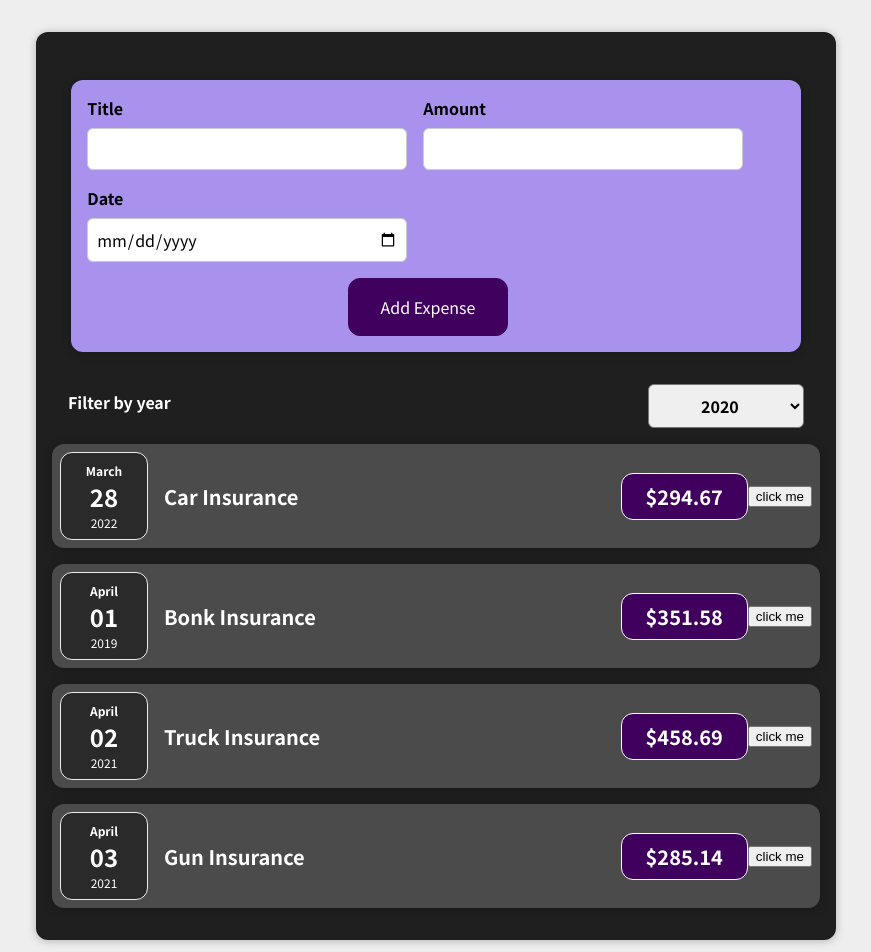
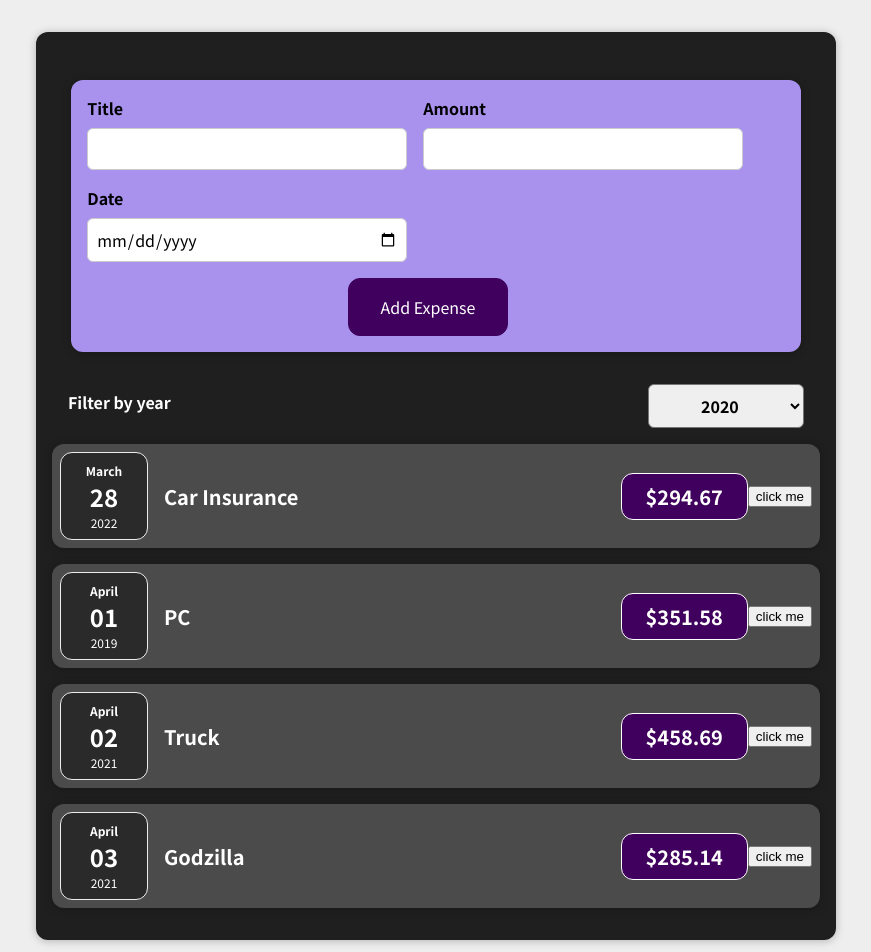
Before and after one commit to Lougerb/react-crash-course, a React (Create React App) app in the folder 01-intro/: page / in a window 1280 px wide. Shown: the top 952 px of the page, without its empty margins (204-1075 px from the left). Built offline with nearby package versions, Linux system fonts and the light colour scheme.

Commit message:
organized render expenses

```diff
--- a/01-intro/src/components/Expenses/ExpensesData.js
+++ b/01-intro/src/components/Expenses/ExpensesData.js
@@ -7,17 +7,17 @@ const ExpensesData = [
   },
   {
     id: 2,
-    title: "Bonk Insurance",
+    title: "PC",
     amount: 351.58,
     date: new Date(2019, 3, 1),
   },
   {
     id: 3,
-    title: "Truck Insurance",
+    title: "Truck ",
     amount: 458.69,
     date: new Date(2021, 3, 2),
   },
-  { id: 4, title: "Gun Insurance", amount: 285.14, date: new Date(2021, 3, 3) },
+  { id: 4, title: "Godzilla", amount: 285.14, date: new Date(2021, 3, 3) },
 ];
 
 export default ExpensesData;
--- a/01-intro/src/components/Expenses/RenderExpenses.js
+++ b/01-intro/src/components/Expenses/RenderExpenses.js
@@ -11,11 +11,7 @@ function RenderExpenses() {
 
   const generateNewExpense = (getExpense) => {
     console.log("in render.js");
-    // console.log(getExpense);
-    // console.log();
-
     console.log(ExpensesData);
-    // setPrevExpense([getExpense, ...prevExpense]);
     setPrevExpense((expenses) => {
       return [getExpense, ...expenses];
     });
@@ -30,18 +26,12 @@ function RenderExpenses() {
     console.log("This is from RenderExpense.JS");
     const userSelectedYear = selectedYear.target.value;
     setFilterYear(userSelectedYear);
-
-    console.log(userSelectedYear);
-    console.log(prevExpense);
-
+    // console.log(userSelectedYear);
+    // console.log(prevExpense);
     setFilteredNewExpense(
-      prevExpense.filter((expense) => {
-        const expenseYear = expense.date.getFullYear();
-        if (expenseYear == userSelectedYear) {
-          console.log(expense);
-          return expense;
-        }
-      })
+      prevExpense.filter(
+        (expense) => expense.date.getFullYear() == userSelectedYear
+      )
     );
   };
 
```
